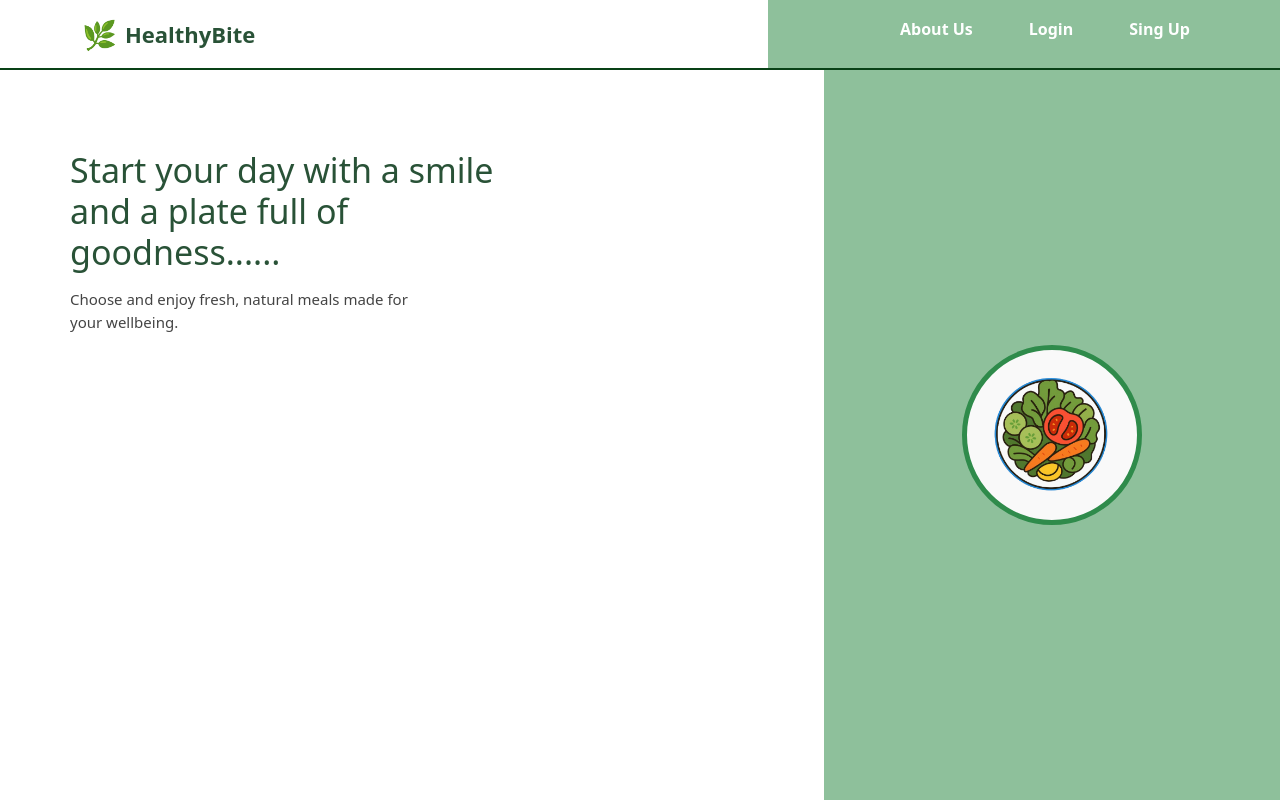
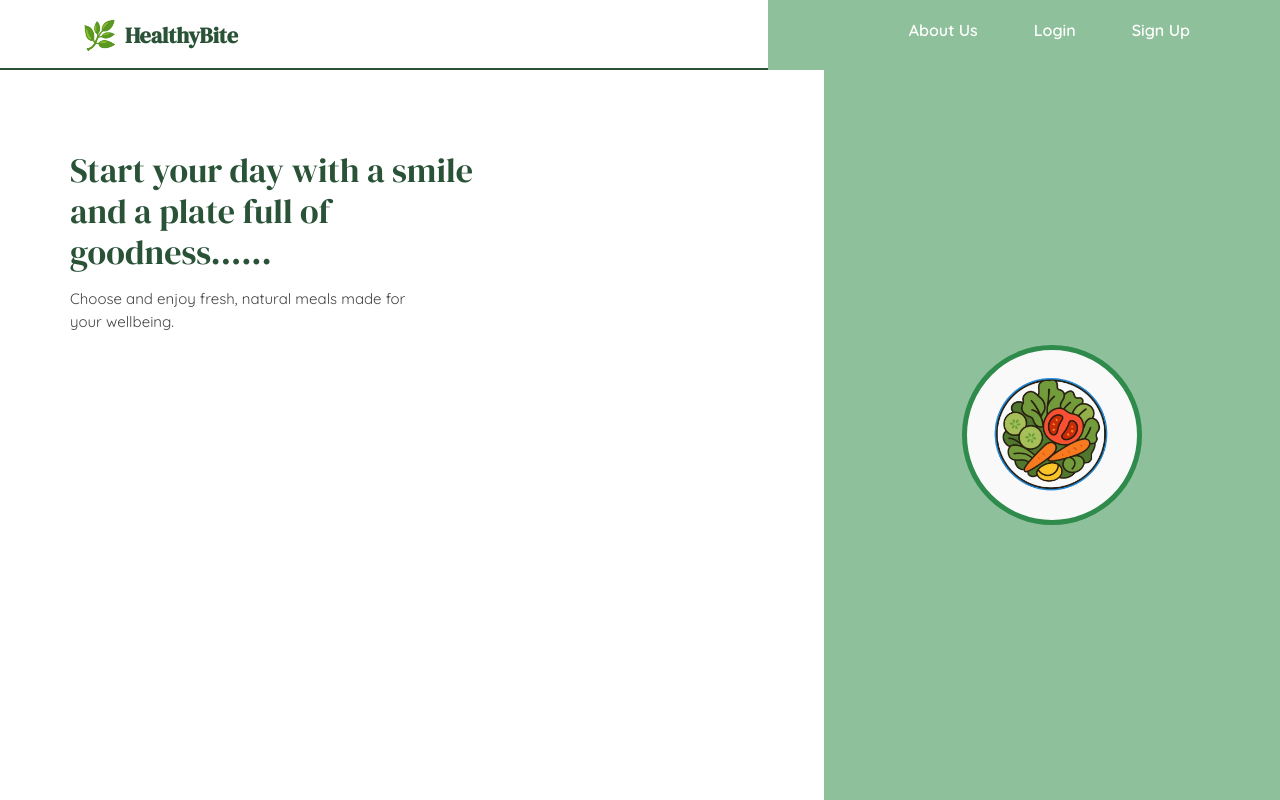
Before and after one commit to Alshaima12/healthyBite, a React (Create React App) app in the folder client/: page / in a window 1280 px wide. Built offline with nearby package versions, Linux system fonts and the light colour scheme.

Commit message:
Design change

```diff
--- a/client/src/components/Drinks.js
+++ b/client/src/components/Drinks.js
@@ -111,17 +111,7 @@ function Drinks() {
     <main className="page">
       <section className="page-left">
         {/* Search Box */}
-        <div className="search-box">
-          <input
-            type="text"
-            placeholder="Search drinks"
-            value={search}
-            onChange={(e) => setSearch(e.target.value)}
-          />
-          <span className="search-icon">🔍</span>
-        </div>
-
-        {/* Dropdown for Drink Categories */}
+        <div className="meals-header-actions">
           <div className="dropdown">
             <select
               value={selectedCategory}
@@ -133,6 +123,17 @@ function Drinks() {
               <option value="Juice">Juices</option>
               <option value="Water">Waters</option>
             </select>
+          </div>
+
+          <div className="search-box">
+            <input
+              type="text"
+              placeholder="Search drinks"
+              value={search}
+              onChange={(e) => setSearch(e.target.value)}
+            />
+            <span className="search-icon">🔍</span>
+          </div>
         </div>
 
         <h1 className="section-title center">Fresh Drinks</h1>
--- a/client/src/components/Meals.js
+++ b/client/src/components/Meals.js
@@ -82,17 +82,7 @@ function Meals() {
     <main className="page">
       <section className="page-left">
         {/* Search Box */}
-        <div className="search-box">
-          <input
-            type="text"
-            placeholder="Search meals"
-            value={search}
-            onChange={(e) => setSearch(e.target.value)}
-          />
-          <span className="search-icon">🔍</span>
-        </div>
-
-        {/* Dropdown for Meal Categories */}
+        <div className="meals-header-actions">
           <div className="dropdown">
             <select
               value={selectedCategory}
@@ -104,6 +94,17 @@ function Meals() {
               <option value="Toast">Toasts</option>
               <option value="Pasta">Pastas</option>
             </select>
+          </div>
+
+          <div className="search-box">
+            <input
+              type="text"
+              placeholder="Search meals"
+              value={search}
+              onChange={(e) => setSearch(e.target.value)}
+            />
+            <span className="search-icon">🔍</span>
+          </div>
         </div>
 
         <h1 className="section-title center">Healthy Meals</h1>
--- a/client/src/components/Navbar.js
+++ b/client/src/components/Navbar.js
@@ -42,7 +42,7 @@ function NavbarComponent() {
           </NavItem>
           <NavItem>
             <Link to="/signup" className={classFor('/signup')}>
-              Sing Up
+              Sign Up
             </Link>
           </NavItem>
         </Nav>
--- a/client/src/index.css
+++ b/client/src/index.css
@@ -1,3 +1,5 @@
+@import url('https://fonts.googleapis.com/css2?family=DM+Serif+Display:ital@0;1&family=Quicksand:wght@300;400;500;600;700&display=swap');
+
 *,
 *::before,
 *::after {
@@ -6,8 +8,19 @@
 
 body {
   margin: 0;
-  font-family: system-ui, -apple-system, BlinkMacSystemFont, 'Segoe UI', sans-serif;
+  font-family: 'Quicksand', sans-serif;
   background-color: #ffffff;
+}
+
+h1,
+h2,
+h3,
+.logo-main,
+.welcome-title,
+.section-title,
+.order-receipt-header h1,
+.order-complete-header {
+  font-family: 'DM Serif Display', serif;
 }
 
 .app {
@@ -22,7 +35,29 @@ body {
   display: flex;
   align-items: center;
   justify-content: space-between;
-  border-bottom: 2px solid #094117;
+  /* border-bottom: 2px solid #094117; REMOVED */
+  position: relative;
+}
+
+.navbar::after {
+  content: '';
+  position: absolute;
+  bottom: 0;
+  left: 0;
+  width: 60%;
+  height: 2px;
+  background-color: #295237;
+}
+
+.dropdown select {
+  padding: 10px 14px;
+  border-radius: 20px;
+  border: 1px solid #dcdcdc;
+  background-color: #ffffff;
+  font-family: 'Quicksand', sans-serif;
+  font-weight: 600;
+  outline: none;
+  cursor: pointer;
 }
 
 .nav-left {
@@ -72,7 +107,8 @@ body {
 
 .page-right {
   flex: 2;
-  background-color: #8ec09b; /* green panel */
+  background-color: #8ec09b;
+  /* green panel */
   display: flex;
   align-items: center;
   justify-content: center;
@@ -184,9 +220,11 @@ body {
 .navbar {
   background: linear-gradient(to right, #ffffff 60%, #8ec09b 60%);
 }
+
 .nav-left .logo-main {
   color: #295237;
 }
+
 .nav-right .nav-link {
   color: #ffffff;
 }
@@ -233,16 +271,21 @@ body {
 /* Center the cards in the container */
 .menu-grid {
   display: flex;
-  gap: 32px; /* Adjust gap between the cards */
+  gap: 32px;
+  /* Adjust gap between the cards */
   margin-top: 30px;
-  justify-content: center; /* This will center the cards horizontally */
-  align-items: center; /* Center vertically if necessary */
-  flex-wrap: wrap; /* Allow the cards to wrap if the screen size is smaller */
+  justify-content: center;
+  /* This will center the cards horizontally */
+  align-items: center;
+  /* Center vertically if necessary */
+  flex-wrap: wrap;
+  /* Allow the cards to wrap if the screen size is smaller */
 }
 
 /* Optional: Make sure the cards align well */
 .menu-card {
-  width: 220px; /* Fixed card width */
+  width: 220px;
+  /* Fixed card width */
   padding: 18px;
   background-color: #f2f2f2;
   border-radius: 16px;
@@ -252,7 +295,8 @@ body {
 }
 
 .menu-card:hover {
-  transform: translateY(-3px); /* Add hover effect */
+  transform: translateY(-3px);
+  /* Add hover effect */
 }
 
 .menu-img-placeholder {
@@ -275,19 +319,33 @@ body {
 }
 
 /* Search box */
-.search-box {
-  margin-top: 20px;
-  margin-bottom: 16px;
+.meals-header-actions {
   display: flex;
   align-items: center;
-  justify-content: center;
+  justify-content: space-between;
+  margin-bottom: 24px;
+}
+
+.search-box {
+  /* Remove top margin as it's handled by container */
+  margin: 0;
+  display: flex;
+  align-items: center;
+  justify-content: flex-end;
+  /* Align right in the container */
+  flex: 1;
 }
 
 .search-box input {
-  width: 60%;
-  padding: 10px 14px;
-  border-radius: 20px;
-  border: 1px solid #083217;
+  width: 300px;
+  padding: 10px 20px;
+  /* More padding */
+  border-radius: 30px;
+  /* Rounder */
+  border: 1px solid #dcdcdc;
+  /* Lighter border */
+  background-color: #e3f0e8;
+  /* Light green tint */
   outline: none;
 }
 
@@ -299,16 +357,21 @@ body {
 /* Center the cards in the container */
 .products-grid {
   display: flex;
-  gap: 32px; /* Adjust gap between the cards */
+  gap: 32px;
+  /* Adjust gap between the cards */
   margin-top: 30px;
-  justify-content: center; /* Center the cards horizontally */
-  flex-wrap: wrap; /* Allow the cards to wrap if the screen size is smaller */
-  align-items: center; /* Optional: Center vertically */
+  justify-content: center;
+  /* Center the cards horizontally */
+  flex-wrap: wrap;
+  /* Allow the cards to wrap if the screen size is smaller */
+  align-items: center;
+  /* Optional: Center vertically */
 }
 
 /* Optional: Make sure the cards align well */
 .product-card {
-  width: 250px; /* Fixed card width */
+  width: 250px;
+  /* Fixed card width */
   padding: 18px;
   background-color: #f2f2f2;
   border-radius: 16px;
@@ -318,7 +381,8 @@ body {
 }
 
 .product-card:hover {
-  transform: translateY(-3px); /* Hover effect */
+  transform: translateY(-3px);
+  /* Hover effect */
 }
 
 .product-img {
@@ -539,29 +603,41 @@ body {
 
 /* Clear style for the "Order Now" button */
 .primary-btn.big-btn {
-  background-color: #d2f0dd; /* Clear background */
-  color: #2f8b4b; /* Green text color */
-  border: 2px solid #2f8b4b; /* Green border */
-  padding: 12px 30px; /* Spacious padding for better clickability */
-  border-radius: 30px; /* Rounded corners */
+  background-color: #d2f0dd;
+  /* Clear background */
+  color: #2f8b4b;
+  /* Green text color */
+  border: 2px solid #2f8b4b;
+  /* Green border */
+  padding: 12px 30px;
+  /* Spacious padding for better clickability */
+  border-radius: 30px;
+  /* Rounded corners */
   font-size: 15px;
   font-weight: 600;
   cursor: pointer;
-  transition: all 0.3s ease; /* Smooth transition for hover effect */
+  transition: all 0.3s ease;
+  /* Smooth transition for hover effect */
 }
 
 .primary-btn.small-btn:hover {
-  background-color: #2f8b4b; /* Green background on hover */
-  color: rgb(255, 255, 255); /* White text color on hover */
-  transform: scale(1.05); /* Slight zoom-in effect */
+  background-color: #2f8b4b;
+  /* Green background on hover */
+  color: rgb(255, 255, 255);
+  /* White text color on hover */
+  transform: scale(1.05);
+  /* Slight zoom-in effect */
 }
 
 
 /* CSS for active button */
 .primary-btn.active {
-  background-color: #4CAF50; /* Change background color to green */
-  color: #fff;               /* Change text color to white */
-  transform: scale(1.1);      /* Slightly enlarge the button */
+  background-color: #4CAF50;
+  /* Change background color to green */
+  color: #fff;
+  /* Change text color to white */
+  transform: scale(1.1);
+  /* Slightly enlarge the button */
   transition: transform 0.2s ease-in-out;
 }
 
@@ -603,7 +679,9 @@ body {
   margin-bottom: 20px;
 }
 
-.customer-info, .order-items, .total-amount {
+.customer-info,
+.order-items,
+.total-amount {
   margin-bottom: 30px;
 }
 
```
Lines whose indentation alone changed are shown as unchanged.
